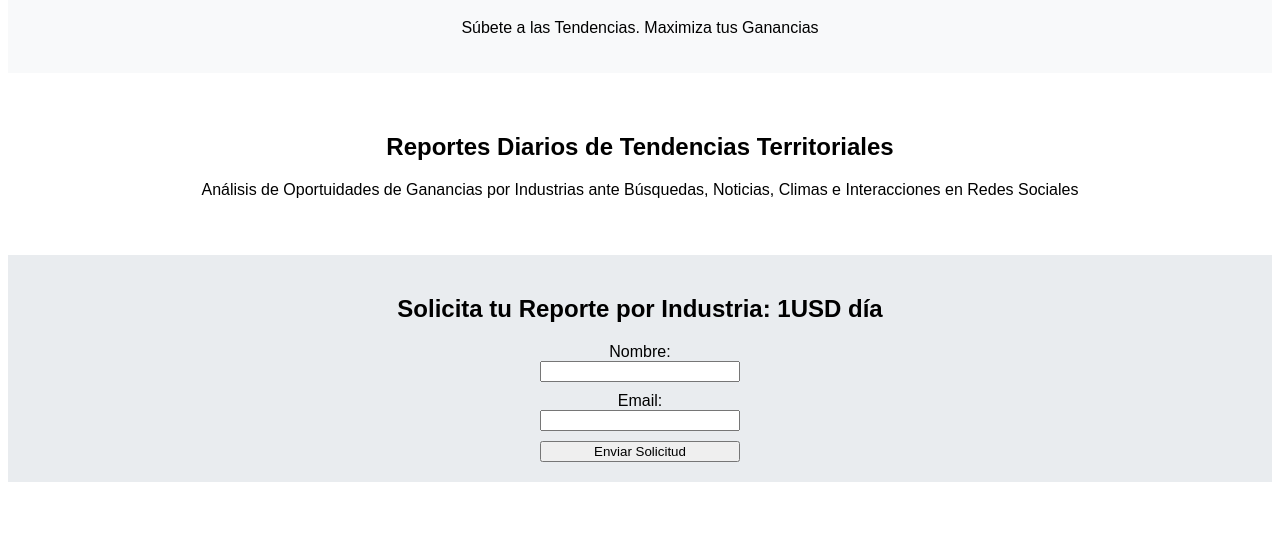
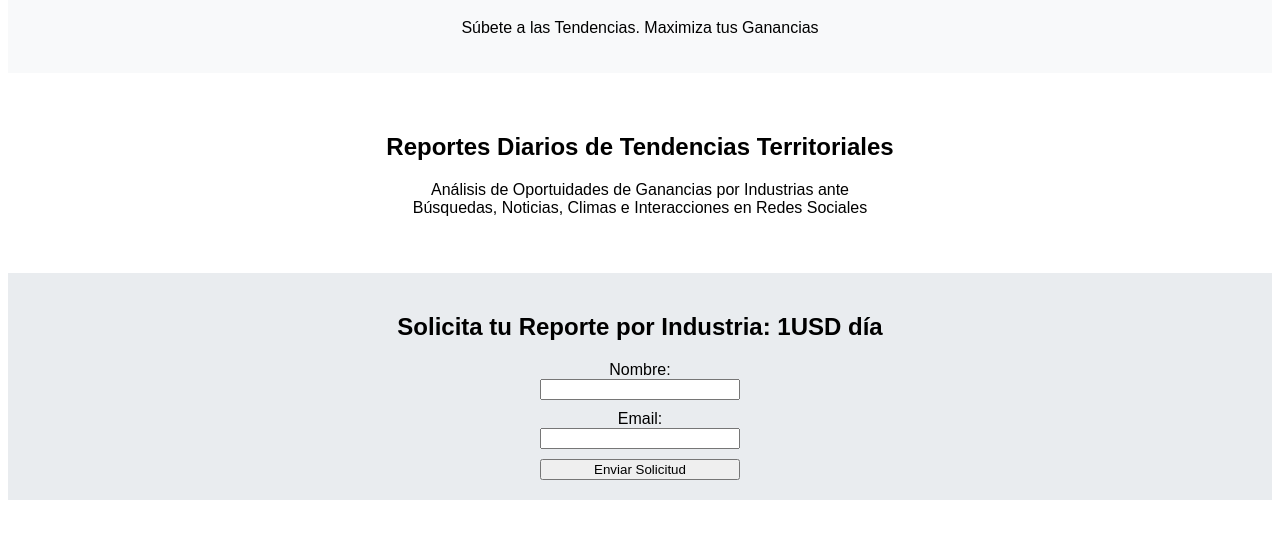
Before and after one commit to wilberj88/NovusTrends, a plain HTML site: page index.html in a window 1280 px wide. Shown: the part 89-628 px from the top of the page. Drawn offline with Linux system fonts and the light colour scheme.

Commit message:
Update index.html

```diff
--- a/index.html
+++ b/index.html
@@ -12,7 +12,7 @@
 
   <section id="product">
     <h2>Reportes Diarios de Tendencias Territoriales</h2>
-    <p>Análisis de Oportuidades de Ganancias por Industrias ante Búsquedas, Noticias, Climas e Interacciones en Redes Sociales</p>
+    <p>Análisis de Oportuidades de Ganancias por Industrias ante <br>Búsquedas, Noticias, Climas e Interacciones en Redes Sociales</p>
   </section>
 
   <section id="contact">
```
